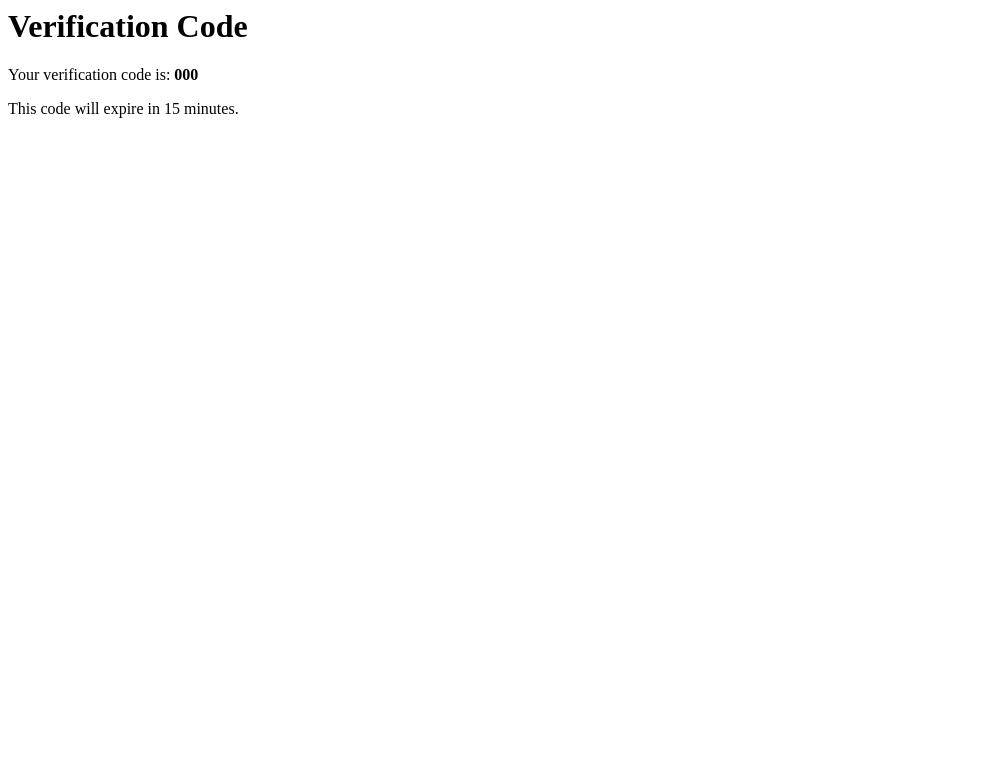
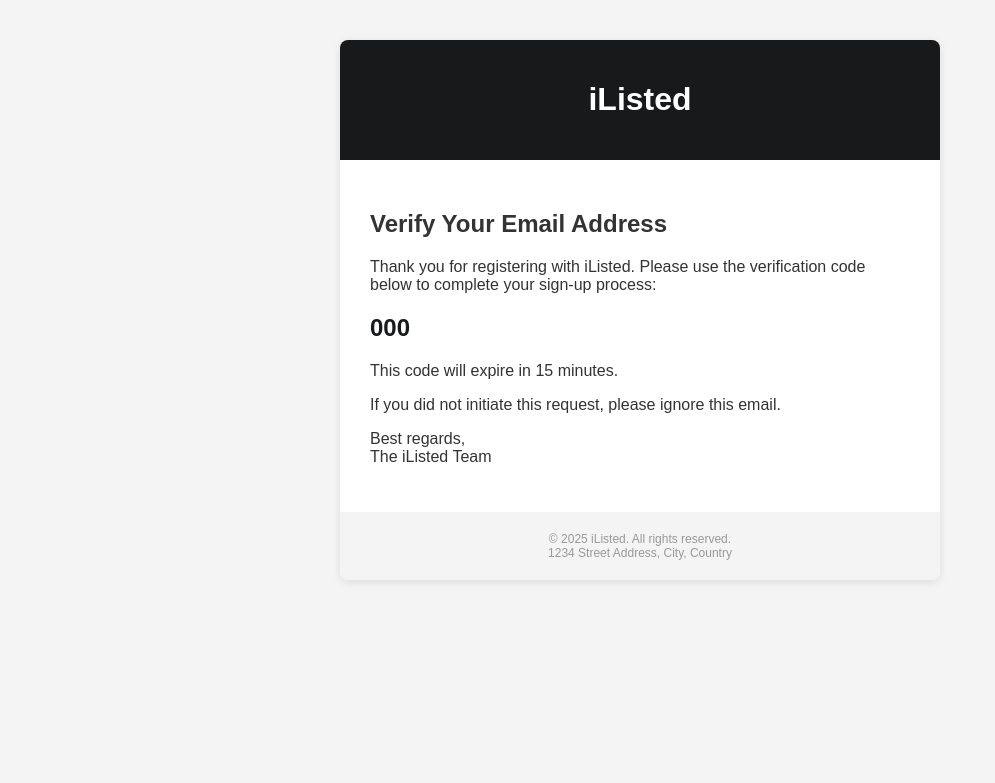
Before and after one commit to tanvirAlamOmi/property_management_api, a Node project: template templates/verification.hbs in a window 1280 px wide. Shown: the top 783 px of the page, without its empty margins (0-995 px from the left). Run offline with Node 20 templates, Linux system fonts and the light colour scheme; the template is opened without the code that fills it: most values are stand-ins (such as "Sample title", 1, 10 or a date in 2020).

Commit message:
email updated

```diff
--- a/templates/verification.hbs
+++ b/templates/verification.hbs
@@ -1,3 +1,65 @@
-<h1>Verification Code</h1>
-<p>Your verification code is: <strong>{{code}}</strong></p>
-<p>This code will expire in 15 minutes.</p>
+<!DOCTYPE html>
+<html lang="en">
+<head>
+  <meta charset="UTF-8" />
+  <title>Email Verification - iListed</title>
+  <style>
+    body {
+      font-family: Arial, sans-serif;
+      background-color: #f4f4f4;
+      margin: 0;
+      padding: 0;
+    }
+    .container {
+      max-width: 600px;
+      margin: 40px auto;
+      background-color: #ffffff;
+      border-radius: 8px;
+      overflow: hidden;
+      box-shadow: 0 2px 8px rgba(0,0,0,0.1);
+    }
+    .header {
+      background-color: #18191a;
+      color: #ffffff;
+      padding: 20px;
+      text-align: center;
+    }
+    .content {
+      padding: 30px;
+      color: #333333;
+    }
+    .code {
+      font-size: 24px;
+      font-weight: bold;
+      color: #18191a;
+      margin: 20px 0;
+    }
+    .footer {
+      background-color: #f4f4f4;
+      color: #999999;
+      font-size: 12px;
+      text-align: center;
+      padding: 20px;
+    }
+  </style>
+</head>
+<body>
+  <div class="container">
+    <div class="header">
+      <h1>iListed</h1>
+    </div>
+    <div class="content">
+      <h2>Verify Your Email Address</h2>
+      <p>Thank you for registering with iListed. Please use the verification code below to complete your sign-up process:</p>
+      <p class="code">{{code}}</p>
+      <p>This code will expire in 15 minutes.</p>
+      <p>If you did not initiate this request, please ignore this email.</p>
+      <p>Best regards,<br/>The iListed Team</p>
+    </div>
+    <div class="footer">
+      &copy; 2025 iListed. All rights reserved.<br/>
+      1234 Street Address, City, Country
+    </div>
+  </div>
+</body>
+</html>
```
